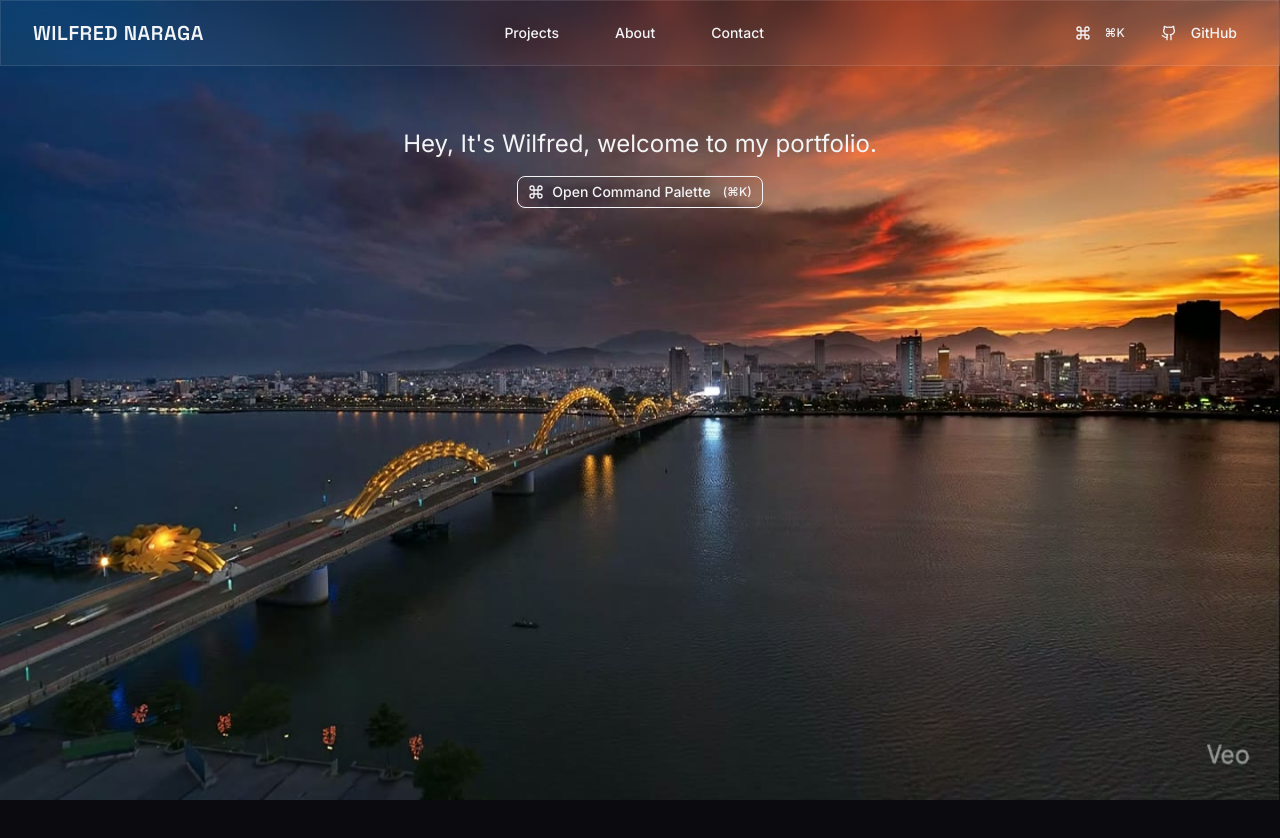
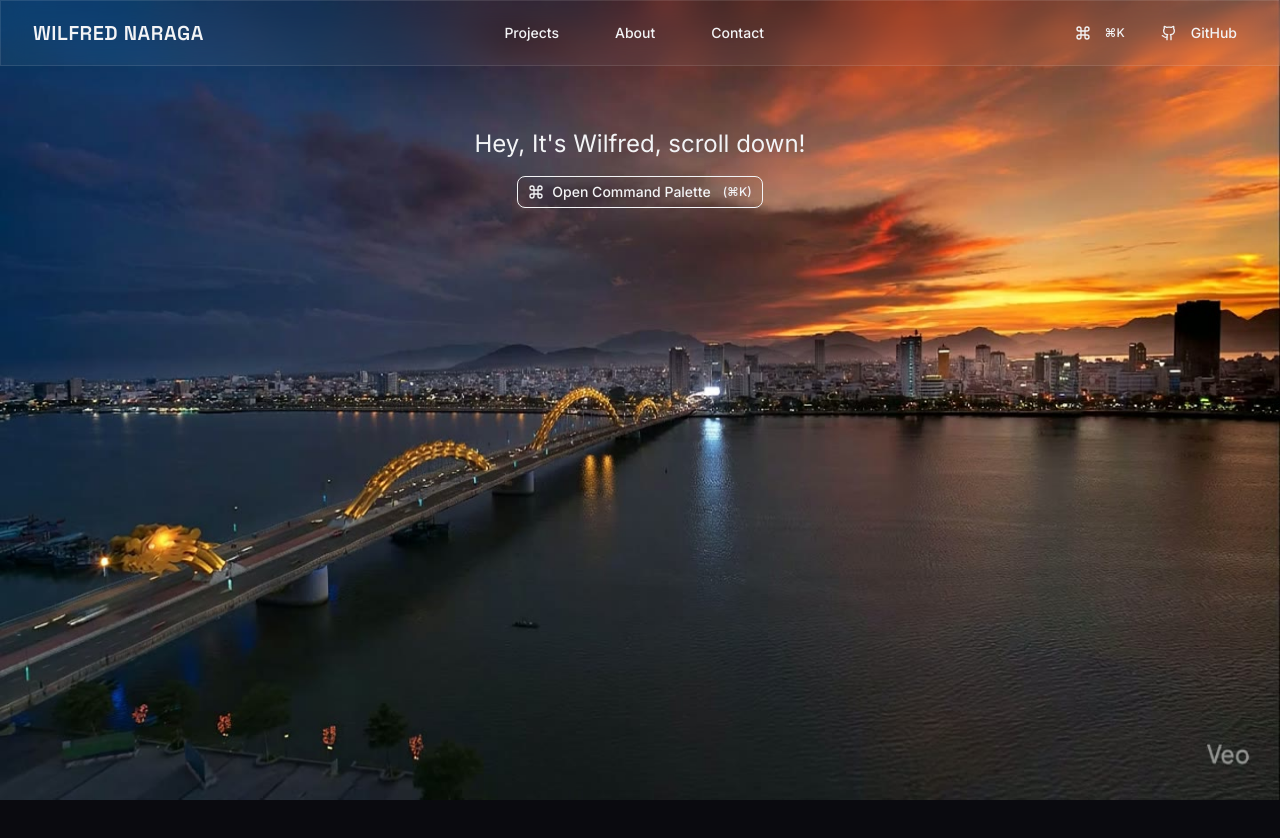
Before and after one commit to Wilfred2002/portfolio-website, a Next.js app: page / in a window 1280 px wide. Shown: the top 838 px of the page. Built offline with nearby package versions, Linux system fonts and the light colour scheme.

Commit message:
text change

```diff
--- a/src/app/HomePageClient.tsx
+++ b/src/app/HomePageClient.tsx
@@ -109,7 +109,7 @@ export default function HomePageClient() {
             <div className="container mx-auto px-4 sm:px-6 lg:px-8">
               <div className="text-center max-w-3xl mx-auto">
                 <p className="text-xl md:text-2xl text-muted-foreground leading-relaxed">
-                  Hey, It&apos;s Wilfred, welcome to my portfolio.
+                  Hey, It&apos;s Wilfred, scroll down!
                 </p>
                 <div className="mt-4 flex items-center justify-center gap-3">
                   <Button
```
